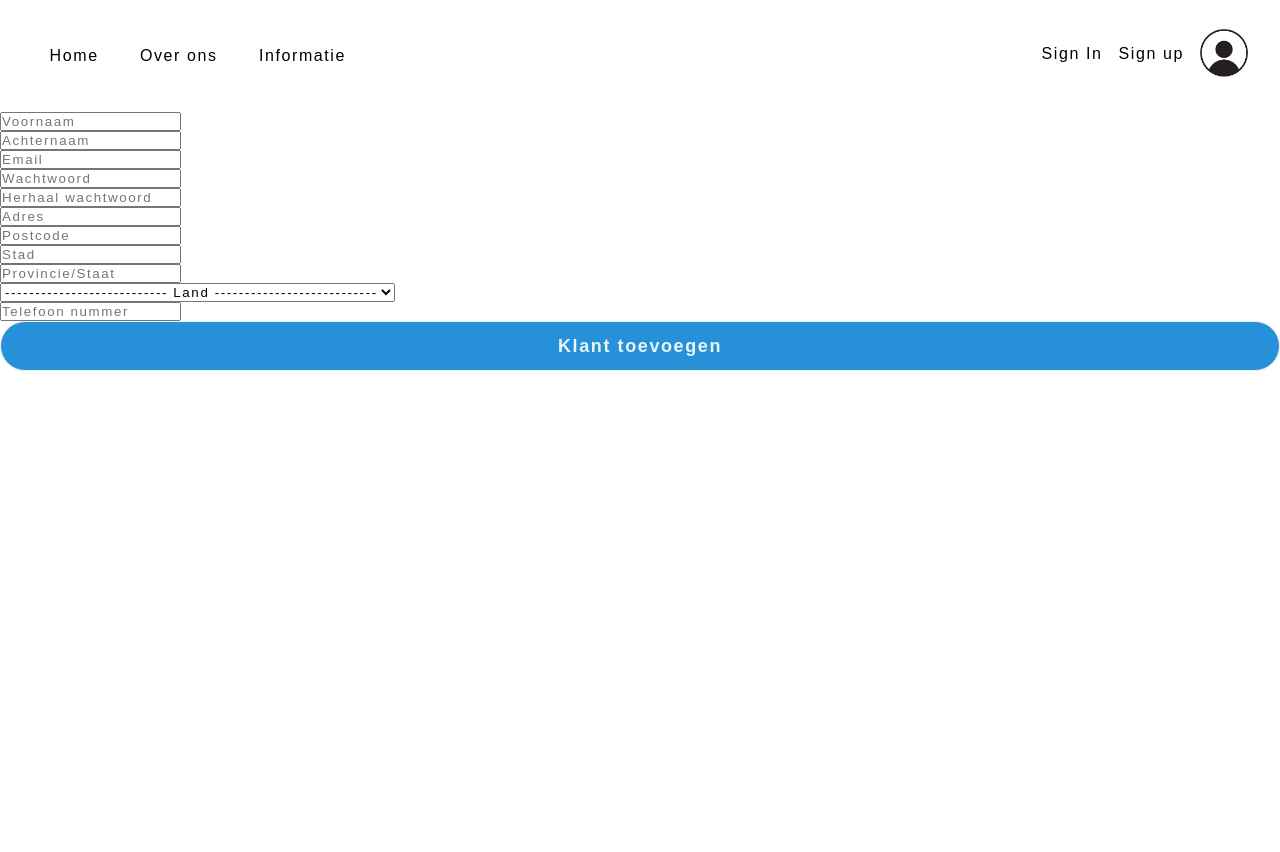
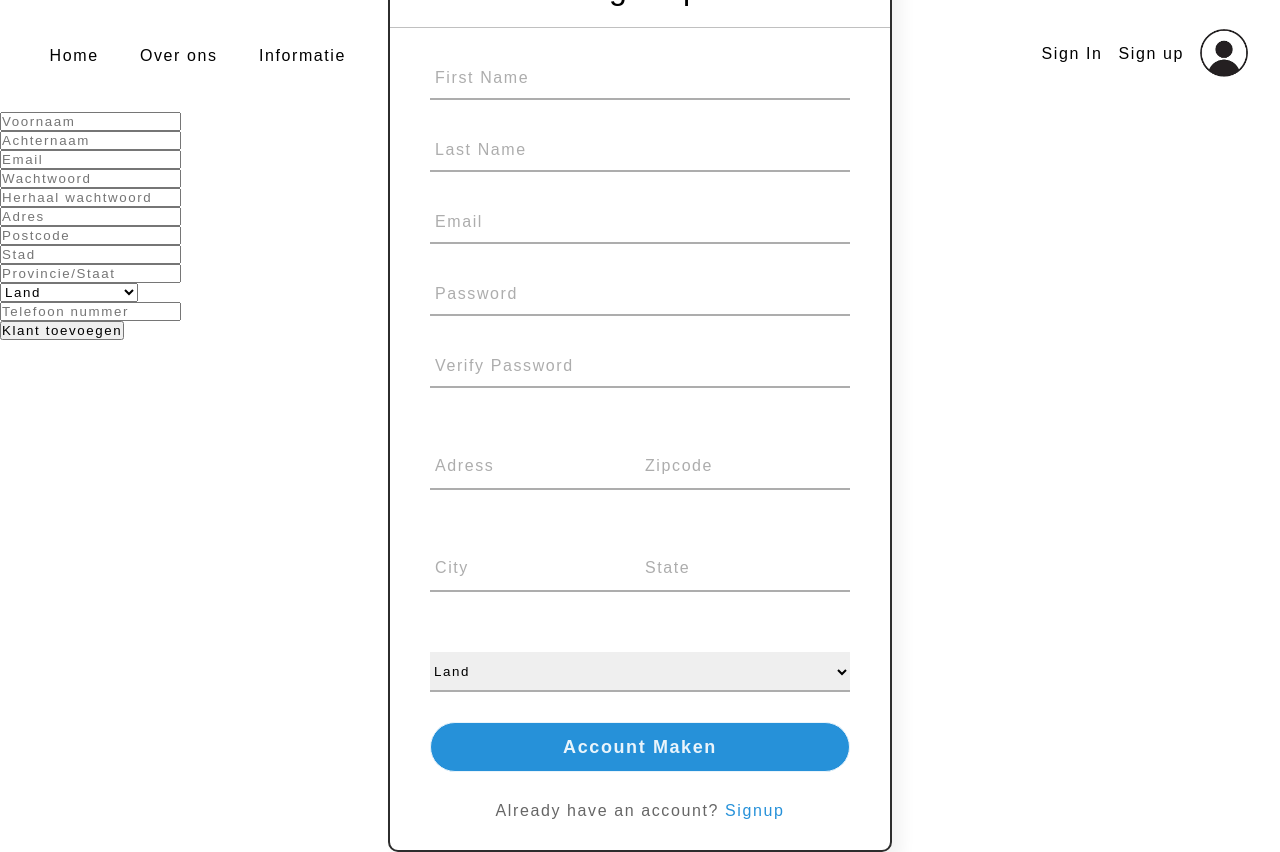
Before and after one commit to BasSPTLTCR/Project-4, a PHP site: page /signup.php in a window 1280 px wide. Before the commit the page ends 371 px from the top, so only its background shows below. Run offline with PHP 8.4, Linux system fonts and the light colour scheme; tables that the repository leaves empty or names only in its code hold one stand-in row (values such as "Sample post").

Commit message:
Form CSS, not done

```diff
--- a/login.php
+++ b/login.php
@@ -98,9 +98,9 @@
           <label>Password</label>
         </div>
         <div class="pass">Forgot Password?</div>
-        <input type="submit" value="Inloggen">
+        <input class="loginSubmit" type="submit" value="Inloggen">
         <div class="signup_link">
-          Not a member? <a href="#">Signup</a>
+          Not a member? <a href="./signup.php">Signup</a>
         </div>
       </form>
     </div>
--- a/signup.php
+++ b/signup.php
@@ -12,63 +12,72 @@
 <body>
 
     <?php
-    require 'db-connection.php';
     include_once "./includes/nav.php";
 
+    require 'db-connection.php';
+
+
+    function sanitizeInput($value)
+    {
+        // Sanitize user input
+        $value = trim($value);
+        $value = stripslashes($value);
+        $value = strip_tags($value);
+        $value = htmlspecialchars($value);
+        return $value;
+    }
+
+    if (isset($_POST["register"])) {
+        $filteredFirstname = sanitizeInput($_POST["firstname"]);
+        $filteredLastname = sanitizeInput($_POST["lastname"]);
+        $filteredPassword = sanitizeInput($_POST["password"]);
+        $filteredPasswordVeri = sanitizeInput($_POST["passwordVerify"]);
+        $filteredEmail = sanitizeInput($_POST["email"]);
+        $filteredAddress = sanitizeInput($_POST["address"]);
+        $filteredZipcode = sanitizeInput($_POST["zipcode"]);
+        $filteredCity = sanitizeInput($_POST["city"]);
+        $filteredState = sanitizeInput($_POST["state"]);
+        $filteredCountry = sanitizeInput($_POST["country"]);
+        $filteredTelephone = sanitizeInput($_POST["telephone"]);
 
         try {
-        $oneQuery = $conn->prepare("SELECT name AS countryname FROM `country`;");
-    } catch (PDOException $e) {
-        die("Fout bij verbinden met de database: " . $e->getMessage());
-    }
-    $oneQuery->execute();
-
-    if ($oneQuery->RowCount() < 0)
-        $result1 = $oneQuery->FetchAll(PDO::FETCH_ASSOC);
-
-
-    if (isset($_POST["register"])) {
-
-        if ($_POST["email"] != "" && $_POST["firstname"] != "" && $_POST["lastname"] != "" && $_POST["password"] != "") {
-
-            try {
-                $email = $_POST["email"];
-                $firstname = $_POST["firstname"];
-                $lastname = $_POST["lastname"];
-                $password = $_POST["password"];  // Move this line before hashing
-                $hashedpw = password_hash($password, PASSWORD_DEFAULT);  // Hash the password after assigning it to $password
-                $passwordVerify = $_POST["passwordVerify"];
-                $address = $_POST["address"];
-                $zipcode = $_POST["zipcode"];
-                $city = $_POST["city"];
-                $state = $_POST["state"];
-                $country = $_POST["country"];
-                $phonenr = $_POST["telephone"];
+            $hashedpw = password_hash($filteredPassword, PASSWORD_DEFAULT);
             $admin = "0";
 
             // Prepare the query
-                $query = "SELECT COUNT(email) AS count_email FROM client WHERE email = :email";
+            $query = "SELECT COUNT(email) AS count_email FROM client WHERE email = :filteredEmail";
 
             // Prepare the statement
             $statement = $conn->prepare($query);
 
             // Bind the email parameter
-                $statement->bindParam(':email', $email);
+            $statement->bindValue(':filteredEmail', $filteredEmail);
 
             // Execute the statement
+            $statement->execute();
 
-                $statement->execute();
             // Fetch the result
-                $result = $statement->fetch(PDO::FETCH_ASSOC);
+            $countEmail = $statement->rowCount();
 
-                // Access the value of 'count_email'
-                $countEmail = $result['count_email'];
+            if ($countEmail >= 0) {
+                if ($filteredPassword == $filteredPasswordVeri) {
+                    $sql = "INSERT INTO client (email, first_name, last_name, password, address, zipcode, city, state, country, telephone, admin)
+                            VALUES (:filteredEmail, :filteredFirstname, :filteredLastname, :hashedpw, :filteredAddress, :filteredZipcode, :filteredCity, :filteredState, :filteredCountry, :filteredTelephone, :admin)";
+                    $stmt = $conn->prepare($sql);
+                    $stmt->bindValue(':filteredEmail', $filteredEmail);
+                    $stmt->bindValue(':filteredFirstname', $filteredFirstname);
+                    $stmt->bindValue(':filteredLastname', $filteredLastname);
+                    $stmt->bindValue(':hashedpw', $hashedpw);
+                    $stmt->bindValue(':filteredAddress', $filteredAddress);
+                    $stmt->bindValue(':filteredZipcode', $filteredZipcode);
+                    $stmt->bindValue(':filteredCity', $filteredCity);
+                    $stmt->bindValue(':filteredState', $filteredState);
+                    $stmt->bindValue(':filteredCountry', $filteredCountry);
+                    $stmt->bindValue(':filteredTelephone', $filteredTelephone);
+                    $stmt->bindValue(':admin', $admin);
+                    $stmt->execute();
 
-                if ($countEmail == 0) {
-                    if (password_verify($passwordVerify, $hashedpw)) {
-                        $conn->setAttribute(PDO::ATTR_ERRMODE, PDO::ERRMODE_EXCEPTION);
-                        $sql = "INSERT INTO client (email, first_name, last_name, password, address, zipcode, city, state, country, telephone, admin) VALUES ( '$email', '$firstname', '$lastname', '$hashedpw', '$address', '$zipcode', '$city', '$state', '$country', '$phonenr', '$admin')";
-                        $conn->exec($sql);
+                    echo "Gebruiker succesvol aangemaakt!";
                 } else {
                     echo "Wachtwoord klopt niet";
                 }
@@ -76,24 +85,26 @@
                 echo "Email is al in gebruik.";
             }
         } catch (PDOException $e) {
-                echo $e->getMessage();
+            echo "Fout bij verbinden met de database: " . $e->getMessage();
         }
-            $_SESSION["message"] = array("text" => "Gebruiker succesvol aangemaakt", "alert" => "info");
-            $conn = null;
-            // header('location:index.php');
-        } else {
-            echo "
-            <script>alert('Please fill up the required field!')</script>
-            <script>window.location = 'clientadd.php'</script>";
     }
-    };
+
+    try {
+        $oneQuery = $conn->prepare("SELECT name AS 'countryname' FROM `country`;");
+    } catch (PDOException $e) {
+        die("Fout bij verbinden met de database: " . $e->getMessage());
+    }
+    $oneQuery->execute();
+
+    $result1 = $oneQuery->fetchAll(PDO::FETCH_ASSOC);
 
     ?>
+
 
     <form method="post">
         <input type="text" name="firstname" placeholder="Voornaam" required><br>
         <input type="text" name="lastname" placeholder="Achternaam" required><br>
-        <input type="text" name="email" placeholder="Email" required><br>
+        <input type="email" name="email" placeholder="Email" required><br>
         <input type="password" name="password" placeholder="Wachtwoord" required><br>
         <input type="password" name="passwordVerify" placeholder="Herhaal wachtwoord" required><br>
         <input type="text" name="address" placeholder="Adres" required><br>
@@ -101,10 +112,9 @@
         <input type="text" name="city" placeholder="Stad" required><br>
         <input type="text" name="state" placeholder="Provincie/Staat" required><br>
         <select name="country" id="countryname">
-            <option value="">--------------------------- Land ---------------------------</option>
-
+            <option value="">Land</option>
             <?php
-            foreach ($oneQuery as $rij) {
+            foreach ($result1 as $rij) {
                 echo "<option>" . $rij["countryname"] . "</option>";
             }
             ?>
@@ -117,3 +127,70 @@
 </body>
 
 </html>
+
+<div class="center1">
+    <h1>Sign Up</h1>
+    <form method="POST">
+        <div class="txt_field">
+            <input type="text" name="firstname" required>
+            <span></span>
+            <label>First Name</label>
+        </div>
+        <div class="txt_field">
+            <input type="text" name="lastname" required>
+            <span></span>
+            <label>Last Name</label>
+        </div>
+        <div class="txt_field">
+            <input type="email" name="email" required>
+            <span></span>
+            <label>Email</label>
+        </div>
+        <div class="txt_field">
+            <input type="password" name="password" required>
+            <span></span>
+            <label>Password</label>
+        </div>
+        <div class="txt_field">
+            <input type="password" name="passwordVerify" required>
+            <span></span>
+            <label>Verify Password</label>
+        </div>
+        <div class="txt_container">
+            <div class="txt_field1">
+                <input type="text" name="address" required>
+                <span></span>
+                <label>Adress</label>
+            </div>
+            <div class="txt_field1">
+                <input type="text" name="zipcode" required>
+                <span></span>
+                <label>Zipcode</label>
+            </div>
+        </div>
+        <div class="txt_container">
+            <div class="txt_field1">
+                <input type="text" name="city" required>
+                <span></span>
+                <label>City</label>
+            </div>
+            <div class="txt_field1">
+                <input type="text" name="state" required>
+                <span></span>
+                <label>State</label>
+            </div>
+        </div>
+        <select class="txt_field2" name="country" id="countryname">
+            <option value="">Land</option>
+            <?php
+            foreach ($result1 as $rij) {
+                echo "<option>" . $rij["countryname"] . "</option>";
+            }
+            ?>
+        </select><br>
+        <input class="loginSubmit" type="submit" value="Account Maken">
+        <div class="signup_link">
+            Already have an account? <a href="./login.php">Signup</a>
+        </div>
+    </form>
+</div>
--- a/style.css
+++ b/style.css
@@ -201,7 +201,7 @@
   padding-left: 2rem;
 }
 
-.submit{
+.submit {
   display: flex;
   justify-content: center;
 }
@@ -219,18 +219,22 @@ footer {
 
 /* Eco Vriendelijkheid */
 
-.ecoHeader, .levHeader {
+.ecoHeader,
+.levHeader {
   width: 50vw;
   margin-left: 2rem;
 }
 
-.ecoText, .levText {
+.ecoText,
+.levText {
   width: 50vw;
   margin-left: 2rem;
   margin-top: 1rem;
 }
 
-.center{
+/* Login en Sign up */
+
+.center {
   position: absolute;
   top: 50%;
   left: 50%;
@@ -239,23 +243,23 @@ footer {
   background: white;
   border: solid rgb(45, 45, 45) 2px;
   border-radius: 10px;
-  box-shadow: 10px 10px 15px rgba(0,0,0,0.05);
+  box-shadow: 10px 10px 15px rgba(0, 0, 0, 0.05);
 }
-.center h1{
+.center h1 {
   text-align: center;
   padding: 20px 0;
   border-bottom: 1px solid silver;
 }
-.center form{
+.center form {
   padding: 0 40px;
   box-sizing: border-box;
 }
-form .txt_field{
+form .txt_field, form .txt_field1 {
   position: relative;
   border-bottom: 2px solid #adadad;
   margin: 30px 0;
 }
-.txt_field input{
+.txt_field input {
   width: 100%;
   padding: 0 5px;
   height: 40px;
@@ -264,7 +268,7 @@ form .txt_field{
   background: none;
   outline: none;
 }
-.txt_field label{
+.txt_field label {
   position: absolute;
   top: 50%;
   left: 5px;
@@ -272,36 +276,36 @@ form .txt_field{
   transform: translateY(-50%);
   font-size: 16px;
   pointer-events: none;
-  transition: .5s;
+  transition: 0.5s;
 }
-.txt_field span::before{
-  content: '';
+.txt_field span::before {
+  content: "";
   position: absolute;
   top: 40px;
   left: 0;
   width: 0%;
   height: 2px;
   background: #2691d9;
-  transition: .5s;
+  transition: 0.5s;
 }
 .txt_field input:focus ~ label,
-.txt_field input:valid ~ label{
+.txt_field input:valid ~ label {
   top: -5px;
   color: #2691d9;
 }
 .txt_field input:focus ~ span::before,
-.txt_field input:valid ~ span::before{
+.txt_field input:valid ~ span::before {
   width: 100%;
 }
-.pass{
+.pass {
   margin: -5px 0 20px 5px;
   color: #a6a6a6;
   cursor: pointer;
 }
-.pass:hover{
+.pass:hover {
   text-decoration: underline;
 }
-input[type="submit"]{
+.loginSubmit {
   width: 100%;
   height: 50px;
   border: 1px solid;
@@ -313,20 +317,113 @@ input[type="submit"]{
   cursor: pointer;
   outline: none;
 }
-input[type="submit"]:hover{
+.loginSubmit:hover {
   border-color: #2691d9;
-  transition: .5s;
+  transition: 0.5s;
 }
-.signup_link{
+.signup_link {
   margin: 30px 0;
   text-align: center;
   font-size: 16px;
   color: #666666;
 }
-.signup_link a{
+.signup_link a {
   color: #2691d9;
   text-decoration: none;
 }
-.signup_link a:hover{
+.signup_link a:hover {
   text-decoration: underline;
 }
+
+form .txt_field1 {
+  position: relative;
+  border-bottom: 2px solid #adadad;
+  margin: 30px 0;
+}
+.txt_field1 input {
+  width: 100%;
+  padding: 0 5px;
+  height: 40px;
+  font-size: 16px;
+  border: none;
+  background: none;
+  outline: none;
+}
+.txt_field1 label {
+  position: absolute;
+  top: 45%;
+  left: 5px;
+  color: #adadad;
+  transform: translateY(-50%);
+  font-size: 16px;
+  pointer-events: none;
+  transition: 0.5s;
+}
+.txt_field1 span::before {
+  content: "";
+  position: absolute;
+  top: 40px;
+  left: 0;
+  width: 0%;
+  height: 2px;
+  background: #2691d9;
+  transition: 0.5s;
+}
+.txt_field1 input:focus ~ label,
+.txt_field1 input:valid ~ label {
+  top: -5px;
+  color: #2691d9;
+}
+.txt_field1 input:focus ~ span::before,
+.txt_field1 input:valid ~ span::before {
+  width: 100%;
+}
+
+.txt_container {
+  margin: 0;
+  padding: 0;
+  display: flex;
+  justify-content: space-evenly;
+}
+
+.txt_field2 {
+  width: 420px;
+  background-color: none;
+  height: 40px;
+  border: none;
+  position: relative;
+  border-bottom: 2px solid #adadad;
+  margin: 30px 0;
+}
+
+.txt_field2 option {
+  position: absolute;
+  top: 45%;
+  left: 5px;
+  color: #adadad;
+  transform: translateY(-50%);
+  font-size: 16px;
+  pointer-events: none;
+  transition: 0.5s;
+}
+
+.center1 {
+  position: absolute;
+  top: 50%;
+  left: 50%;
+  transform: translate(-50%, -50%);
+  width: 500px;
+  background: white;
+  border: solid rgb(45, 45, 45) 2px;
+  border-radius: 10px;
+  box-shadow: 10px 10px 15px rgba(0, 0, 0, 0.05);
+}
+.center1 h1 {
+  text-align: center;
+  padding: 20px 0;
+  border-bottom: 1px solid silver;
+}
+.center1 form {
+  padding: 0 40px;
+  box-sizing: border-box;
+}
```
Lines whose indentation alone changed are shown as unchanged.
